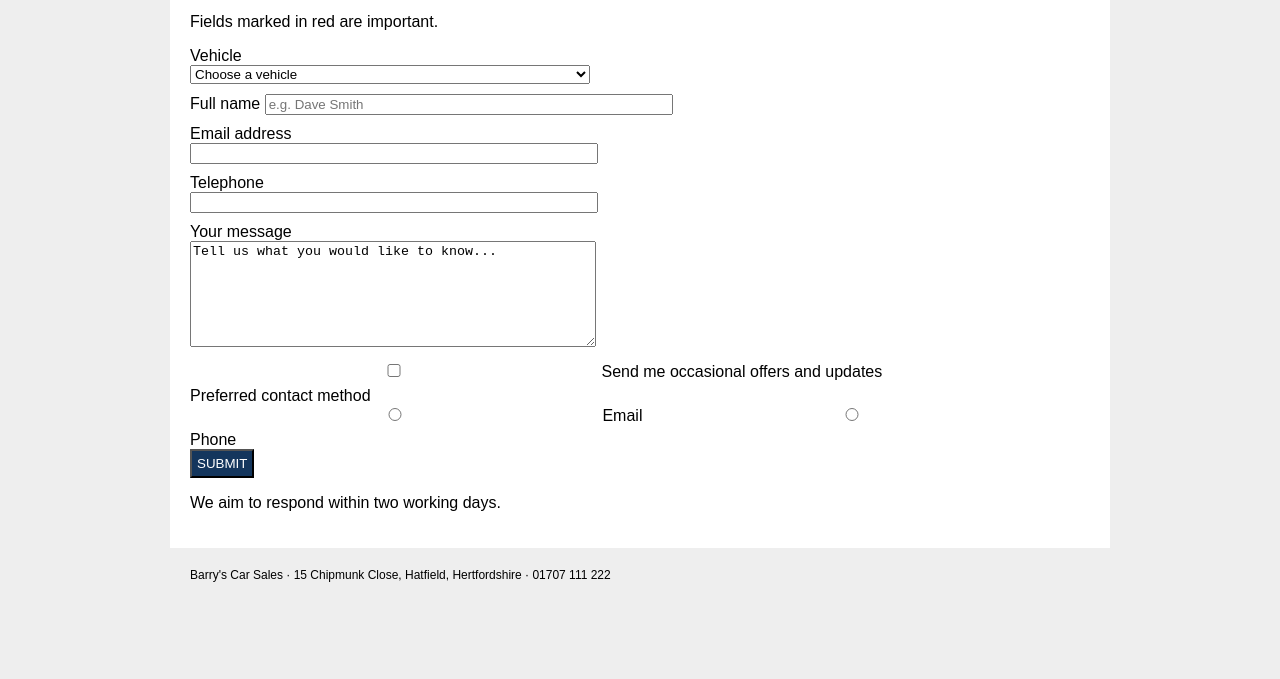
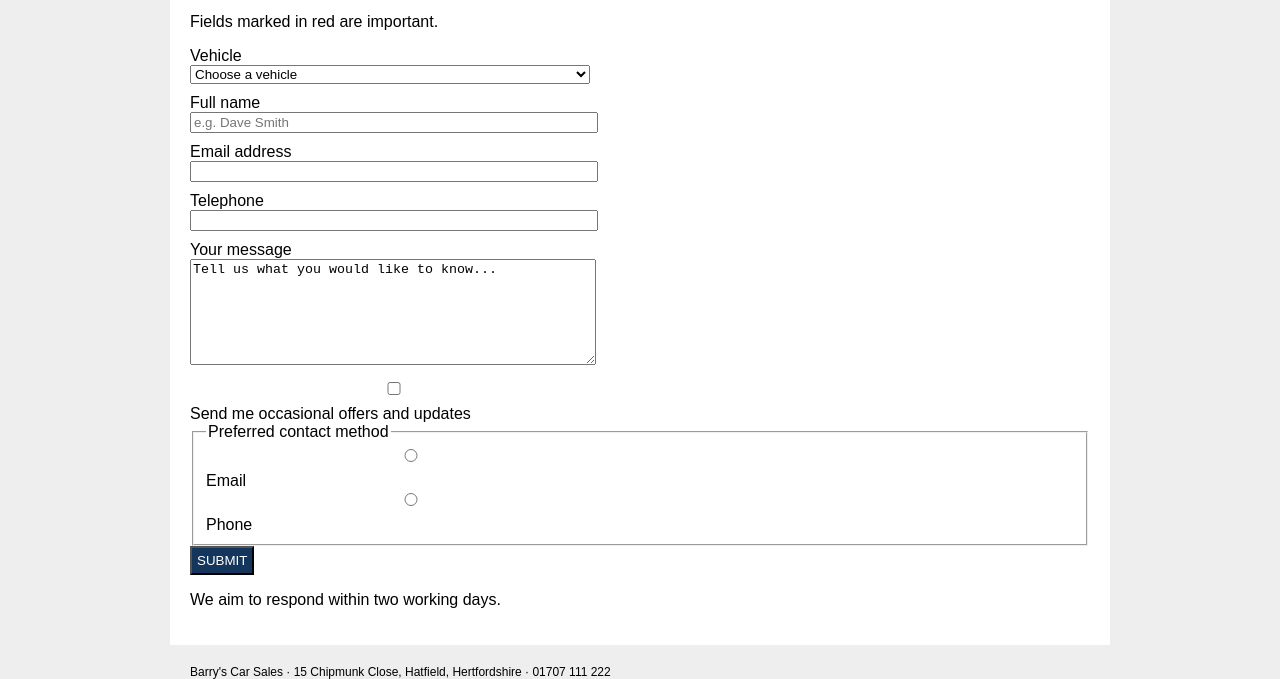
Before and after one commit to amansaeed295-bit/5WCM2000-Barry-car-sales, a plain HTML site: page enquiry.html in a window 1280 px wide. Shown: the part 275-954 px from the top of the page. Before the commit the page ends 857 px from the top, so only its background shows below. Drawn offline with Linux system fonts and the light colour scheme.

Commit message:
Fix form labels and add fieldset/legend for radio group in enquiry.html

```diff
--- a/enquiry.html
+++ b/enquiry.html
@@ -40,8 +40,8 @@
         </div>
 
         <div>
-            <span>Full name</span>
-            <input type="text" name="name" placeholder="e.g. Dave Smith">
+            <label for="name">Full name</label>
+            <input type="text" id="name" name="name" placeholder="e.g. Dave Smith">
         </div>
 
         <div>
@@ -61,15 +61,19 @@
 
         <div>
             <input type="checkbox" id="updates" name="updates">
-            <span>Send me occasional offers and updates</span>
+            <label for="updates">Send me occasional offers and updates</label>
         </div>
 
         <div>
-            <label>Preferred contact method</label>
+            <fieldset>
+            <legend>Preferred contact method</legend>
             <div>
-                <input type="radio" name="contact" value="email"> Email
-                <input type="radio" name="contact" value="phone"> Phone
+                <input type="radio" id="contact-email" name="contact" value="email">
+                <label for="contact-email">Email</label>
+                <input type="radio" id="contact-phone" name="contact" value="phone">
+                <label for="contact-phone">Phone</label>
             </div>
+            </fieldset>
         </div>
 
         <button type="submit">SUBMIT</button>
```
